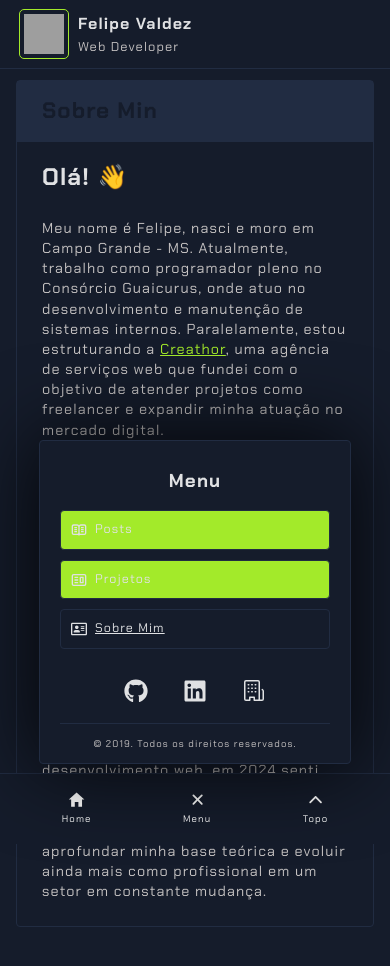
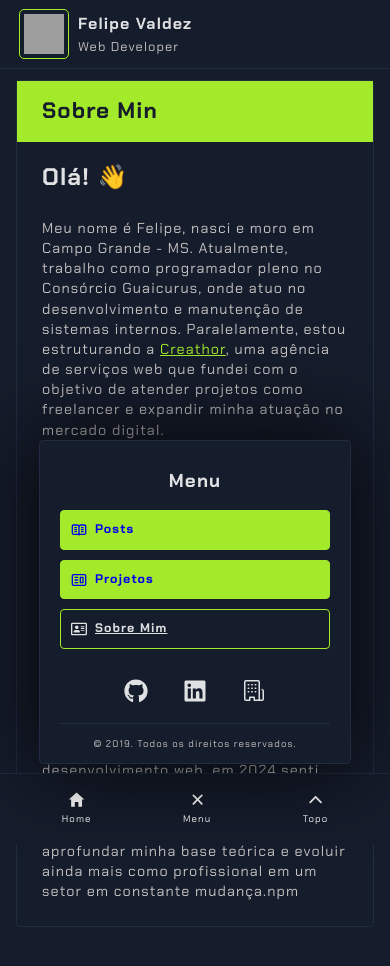
Before and after one commit to f3l1p3v4/portfolio-2024, a Next.js app: page /about in a window 390 px wide. Both pictures are taken after a click on the button "Menu". Shown: the top 966 px of the page. Built offline with nearby package versions, Linux system fonts and the light colour scheme; grey boxes are pictures that could not be loaded.

Commit message:
added new layout

```diff
--- a/src/app/_components/Navigation.module.css
+++ b/src/app/_components/Navigation.module.css
@@ -2,17 +2,17 @@
     display: flex;
     flex-direction: column;
     margin-top: 15px;
-    font-size: 0.7rem;
+    font-size: 0.8rem;
     line-height: 1.4;
     gap: 10px;
 }
 
 .navigation a {
     padding: 10px;
+    font-weight: 800;
     text-decoration: none;
     border-radius: 4px;
-    color: var(--color-text-1);
-    border: 1px solid var(--color-background-2);
+    border: 1px solid var(--color-blue);
     display: flex;
     align-items: center;
     justify-content: left;
@@ -36,8 +36,6 @@
         padding: 10px;
         text-decoration: none;
         border-radius: 4px;
-        color: var(--color-text-1);
-        border: 1px solid var(--color-background-2);
         display: flex;
         align-items: center;
         justify-content: left;
--- a/src/app/about/page.tsx
+++ b/src/app/about/page.tsx
@@ -21,7 +21,7 @@ export default function About() {
         </p>
 
         <p>
-          Após anos de prática no desenvolvimento web, em 2024 senti que era hora de voltar à sala de aula 👨‍🎓. Retomei o curso de Ciência da Computação com o objetivo de aprofundar minha base teórica e evoluir ainda mais como profissional em um setor em constante mudança.
+          Após anos de prática no desenvolvimento web, em 2024 senti que era hora de voltar à sala de aula 👨‍🎓. Retomei o curso de Ciência da Computação com o objetivo de aprofundar minha base teórica e evoluir ainda mais como profissional em um setor em constante mudança.npm
         </p>
       </section>
     </>
--- a/src/app/globals.css
+++ b/src/app/globals.css
@@ -85,7 +85,6 @@ h1, h2, h3 {
 
   .wrapper-layout main h1 {
     padding: 1rem 25px;
-    background-color: var(--color-background-2);
   }
 }
 
```
